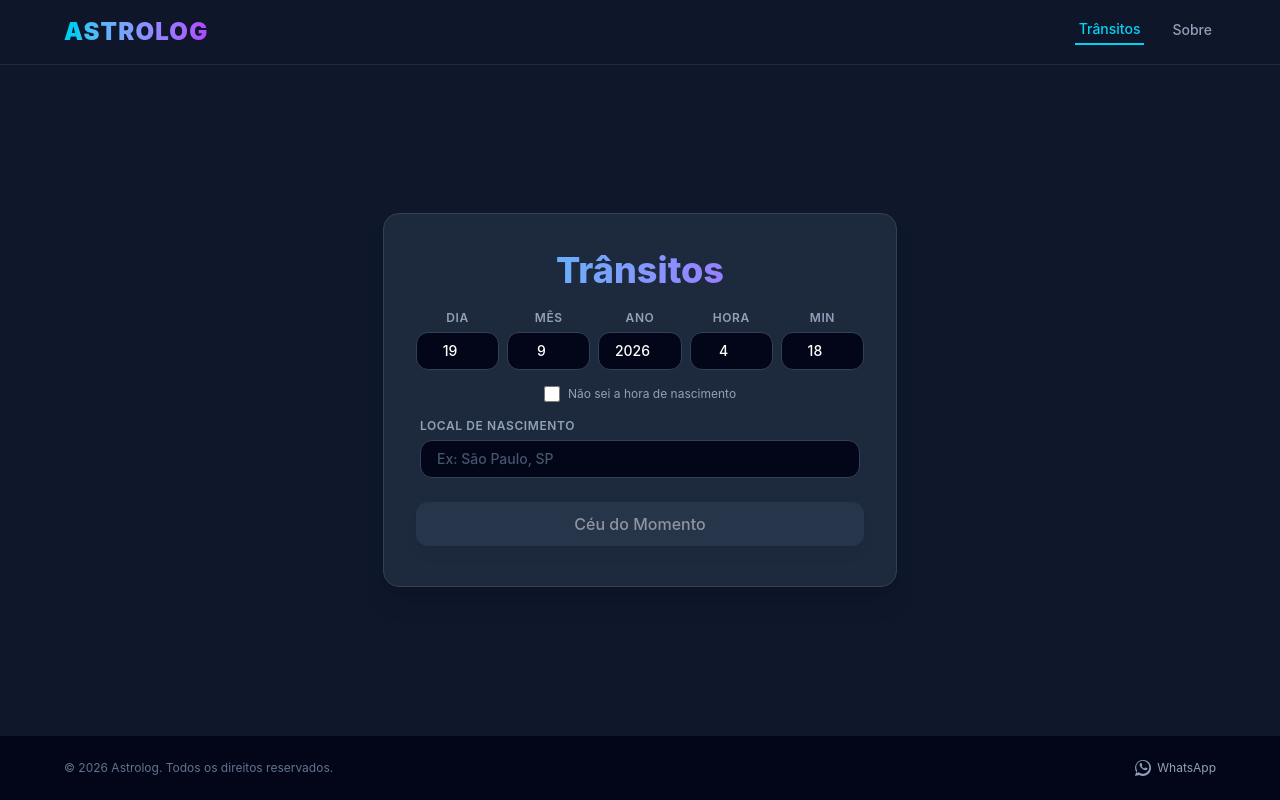
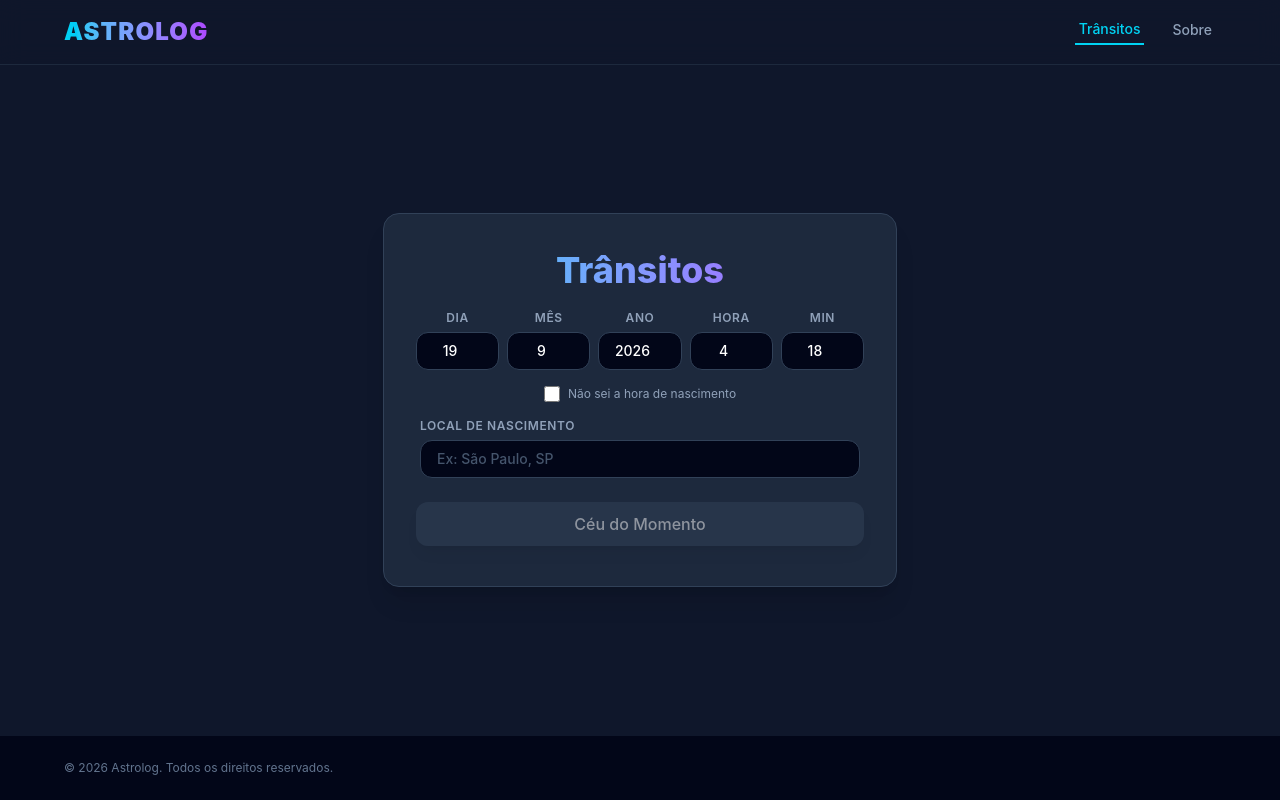
Before and after one commit to jnorgini/astrolog, an Angular app in the folder frontend/: page / in a window 1280 px wide. Built offline with nearby package versions, Linux system fonts and the light colour scheme.

Commit message:
chore: contact link removed

```diff
--- a/frontend/src/app/components/footer/footer.html
+++ b/frontend/src/app/components/footer/footer.html
@@ -9,14 +9,14 @@
     <div class="flex items-center gap-6 text-slate-400">
 
       <!-- LINK WHATSAPP -->
-      <a href="https://wa.link/84yq3y" target="_blank"
+      <!-- <a href="https://wa.link/84yq3y" target="_blank"
         class="flex items-center gap-1.5 hover:text-green-400 transition cursor-pointer">
         <svg class="w-4 h-4" fill="currentColor" viewBox="0 0 24 24" aria-hidden="true">
           <path
             d="M.057 24l1.687-6.163c-1.041-1.804-1.588-3.849-1.587-5.946C.06 5.348 5.397.01 12.008.01c3.202.001 6.212 1.246 8.477 3.514 2.266 2.268 3.507 5.28 3.505 8.484-.004 6.657-5.34 11.997-11.953 11.997-2.005-.001-3.973-.502-5.713-1.457L0 24zm6.59-4.846c1.66.986 3.288 1.48 4.988 1.481 5.388 0 9.773-4.383 9.776-9.768.001-2.61-1.015-5.064-2.857-6.907C16.66 2.118 14.204 1 11.599 1c-5.392 0-9.777 4.384-9.782 9.77-.001 1.766.463 3.49 1.345 5.021l-.995 3.637 3.73-.978zm11.378-6.94c-.29-.145-1.716-.847-1.978-.942-.262-.096-.453-.145-.642.145-.19.29-.733.942-.899 1.133-.166.19-.332.213-.622.068-.29-.145-1.223-.45-2.328-1.434-.86-.767-1.44-1.716-1.608-2.006-.168-.29-.018-.446.128-.591.13-.13.29-.338.435-.507.145-.169.193-.29.29-.483.097-.193.048-.361-.025-.506-.072-.145-.642-1.546-.88-2.123-.23-.556-.465-.48-.642-.486-.165-.006-.355-.007-.546-.007-.191 0-.501.072-.763.36-.262.29-1.002.978-1.002 2.388 0 1.41 1.026 2.771 1.17 2.964.145.193 2.019 3.084 4.892 4.326.684.296 1.218.473 1.636.605.687.218 1.312.187 1.806.114.55-.082 1.716-.7 1.958-1.376.242-.676.242-1.256.17-1.376-.073-.12-.262-.193-.553-.338z" />
         </svg>
         <span>WhatsApp</span>
-      </a>
+      </a> -->
 
     </div>
   </div>
```
